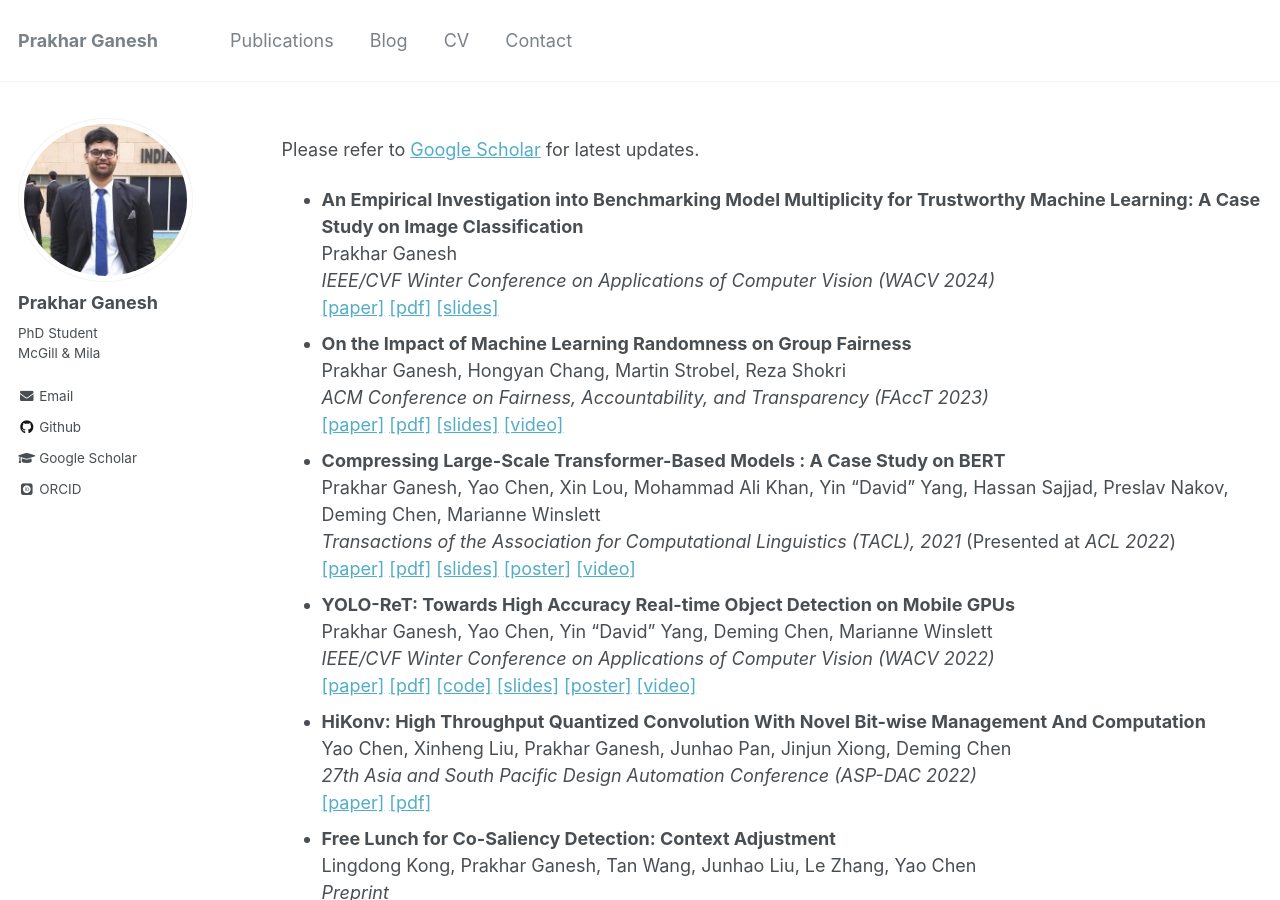
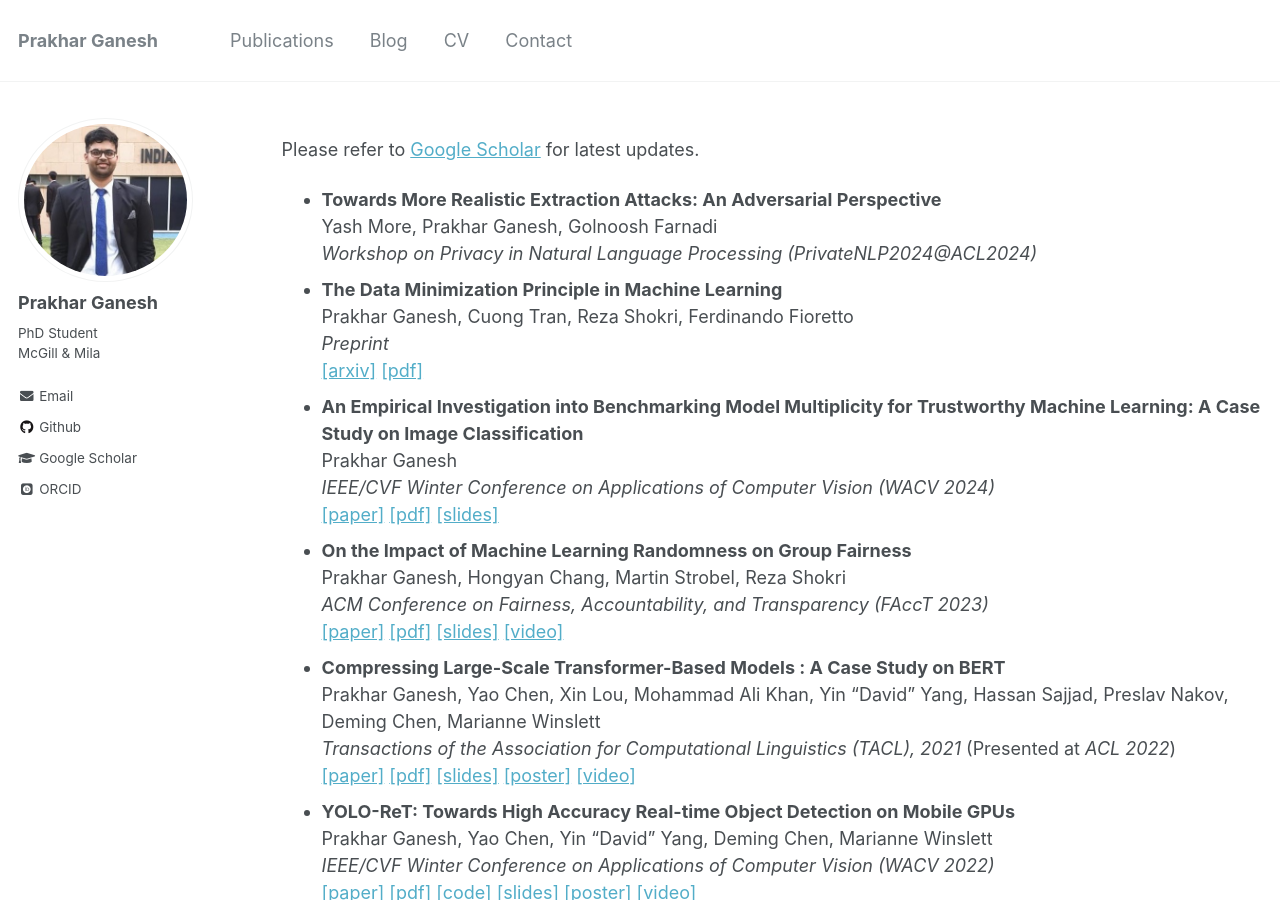
Before and after one commit to prakharg24/prakharg24.github.io, a Jekyll site: the page built from _pages/publications.md, in a window 1280 px wide and 900 px high. Built offline with Jekyll 4.4.1, drawn with Linux system fonts in a browser that asks for light colours; some web fonts are replaced.

Commit message:
cv update; remove news

```diff
--- a/_pages/publications.md
+++ b/_pages/publications.md
@@ -9,6 +9,13 @@
 
 Please refer to [Google Scholar](https://scholar.google.co.in/citations?user=Xd5QJoEAAAAJ&hl=en&oi=ao){:target="_blank"} for latest updates.
 
+* **Towards More Realistic Extraction Attacks: An Adversarial Perspective**
+Yash More, Prakhar Ganesh, Golnoosh Farnadi
+_Workshop on Privacy in Natural Language Processing (PrivateNLP2024@ACL2024)_
+* **The Data Minimization Principle in Machine Learning**
+Prakhar Ganesh, Cuong Tran, Reza Shokri, Ferdinando Fioretto
+_Preprint_
+[\[arxiv\]](https://arxiv.org/abs/2405.19471){:target="_blank"} [\[pdf\]](http://prakharg24.github.io/files/data_minimization.pdf){:target="_blank"}
 * **An Empirical Investigation into Benchmarking Model Multiplicity for Trustworthy Machine Learning: A Case Study on Image Classification**
 Prakhar Ganesh
 _IEEE/CVF Winter Conference on Applications of Computer Vision (WACV 2024)_
```
Also changed, not shown: _pages/about.md (+3 -3 lines), 3 other files.
